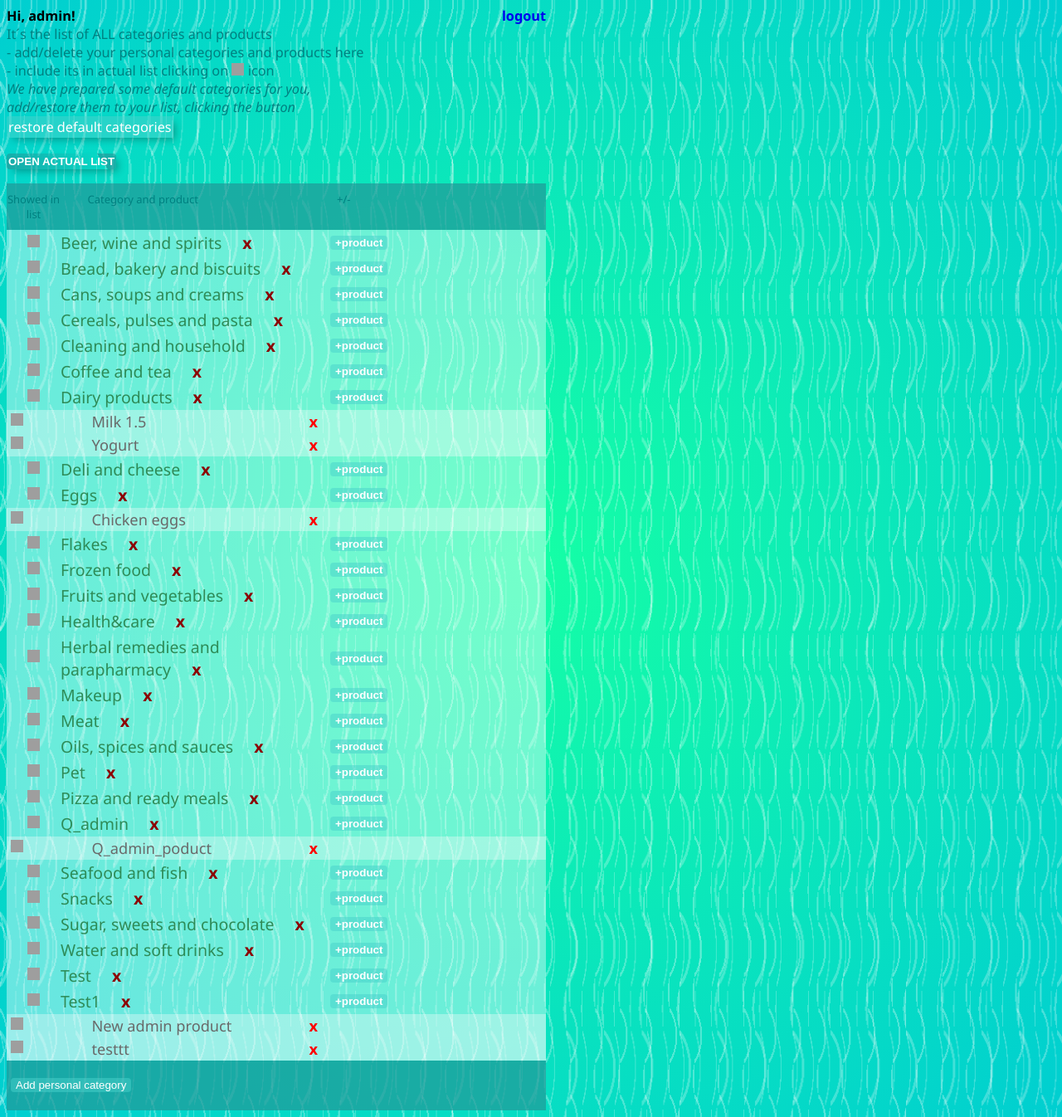
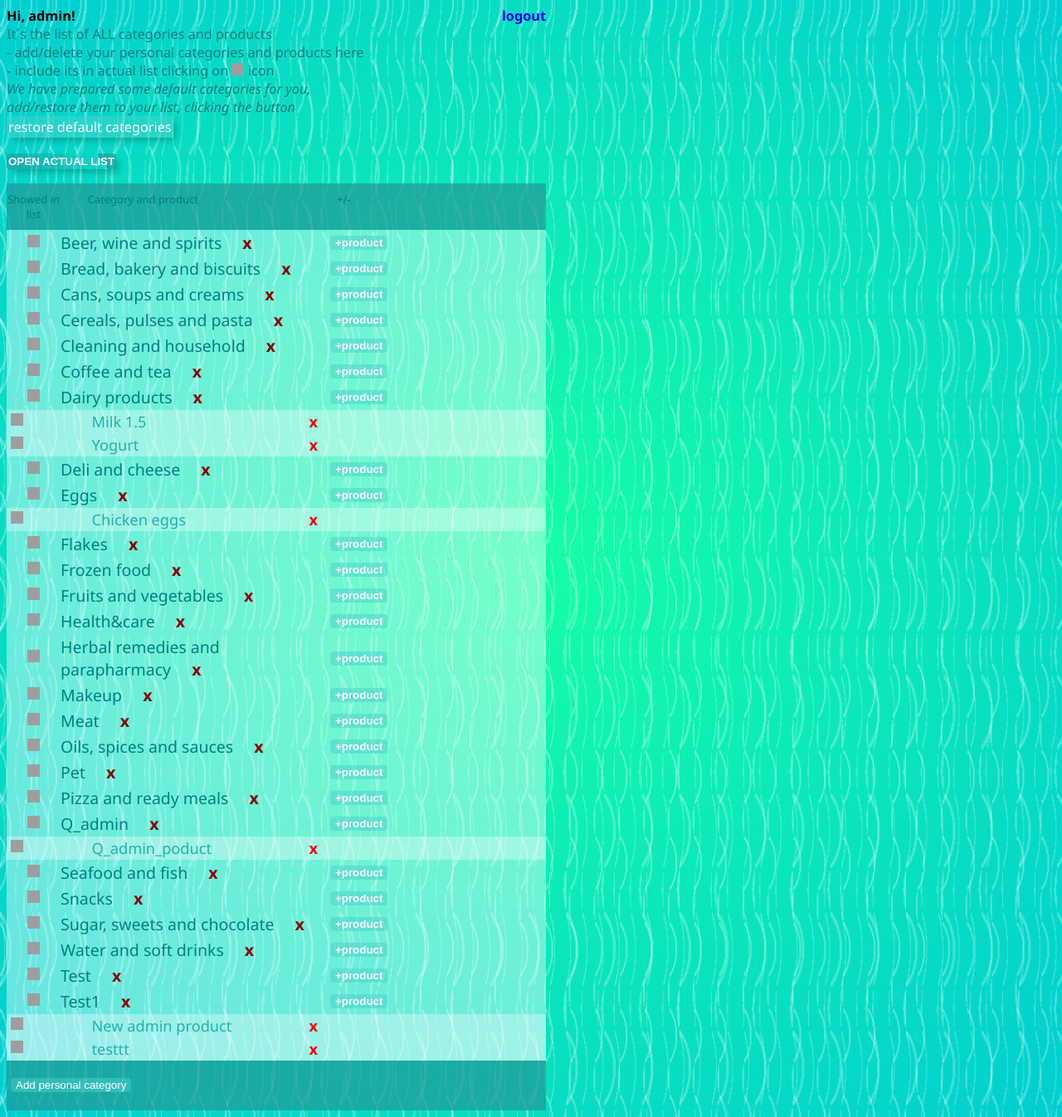
Before and after one commit to SrGrey/ListitWeb, a Django app: page /shopping_list in a window 1280 px wide. Shown: the whole page at 83% size. Run offline with Django 3.2, Linux system fonts and the light colour scheme; a user stored in the database is signed in; data comes from the database, SQL or seed files in the repository; some libraries are stand-ins or nearby versions; some web fonts are replaced; grey boxes are pictures that could not be loaded.

Commit message:
Design tuning Background, transparency, buttons (Category and product color in main list)

```diff
--- a/listitapp/static/css/style.css
+++ b/listitapp/static/css/style.css
@@ -114,11 +114,11 @@ a:hover {
 }
 
 .category-color-mainlist {
-    color: seagreen;
+    color: teal;/* seagreen; */
 }
 
 .product-color-mainlist {
-    color: dimgrey;
+    color: lightseagreen; /*dimgrey; */
 }
 
 .category-color {
```
